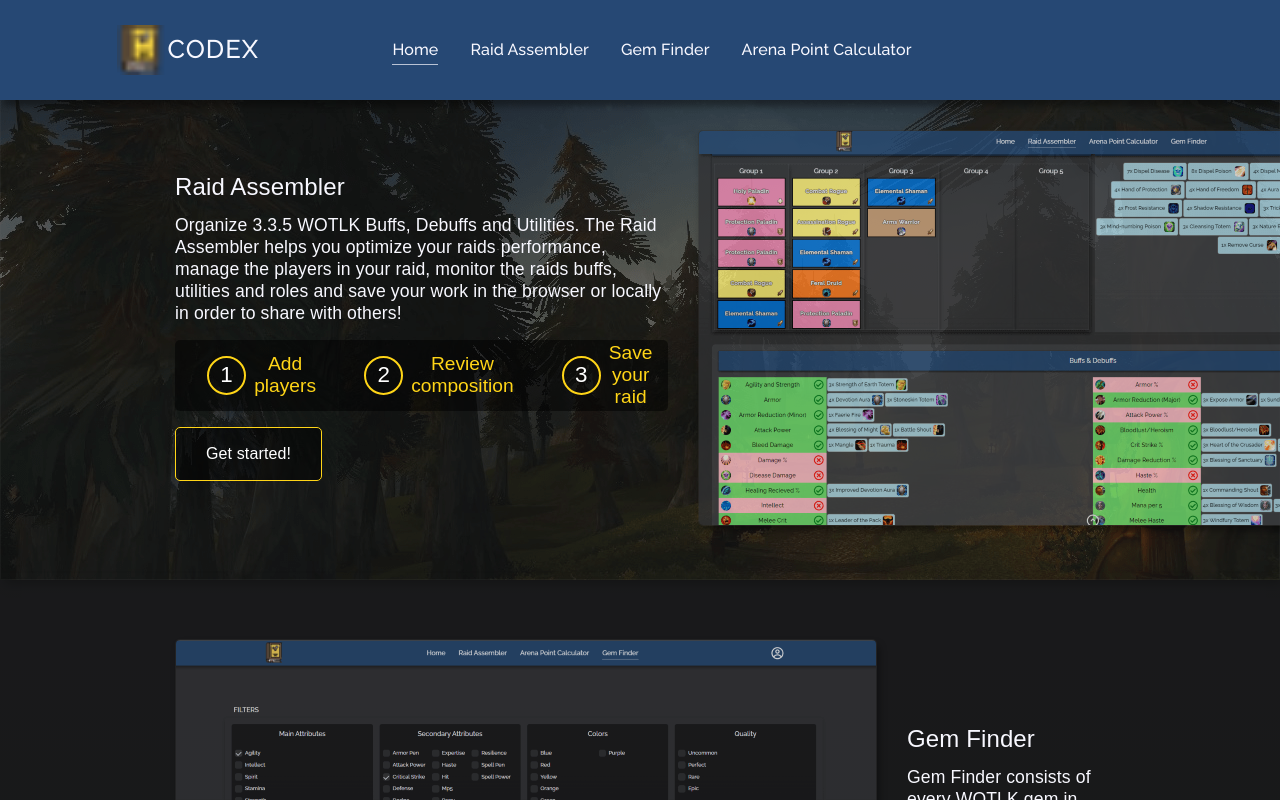
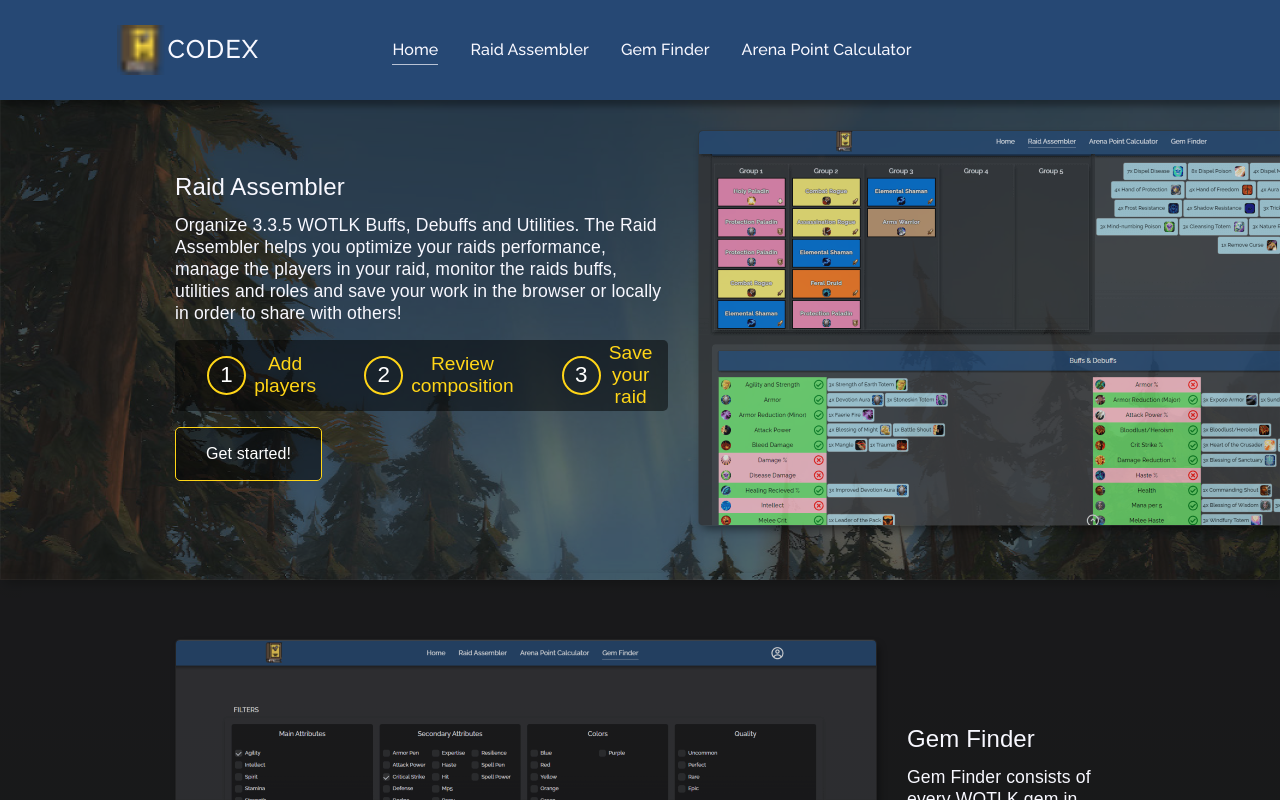
Before and after one commit to MarcusMohns/Codex-Online, a React (Create React App) app: page /home in a window 1280 px wide. Shown: the top 800 px of the page. Built offline with nearby package versions, Linux system fonts and the light colour scheme.

Commit message:
changed background on main to grizzly hills

```diff
--- a/src/components/styles/HomeStyled.js
+++ b/src/components/styles/HomeStyled.js
@@ -41,7 +41,7 @@ export const HomeSection = styled.section`
   height: 500px;
   border: 1px solid rgba(255, 255, 255, 0.1);
   box-shadow: 3px 5px 10px -2px rgba(0, 0, 0, 0.6);
-  background-image: url("images/howling_fjord.png");
+  background-image: url("images/grizzly_hills.png");
   background-repeat: no-repeat;
   background-position: top;
   position: absolute;
```
